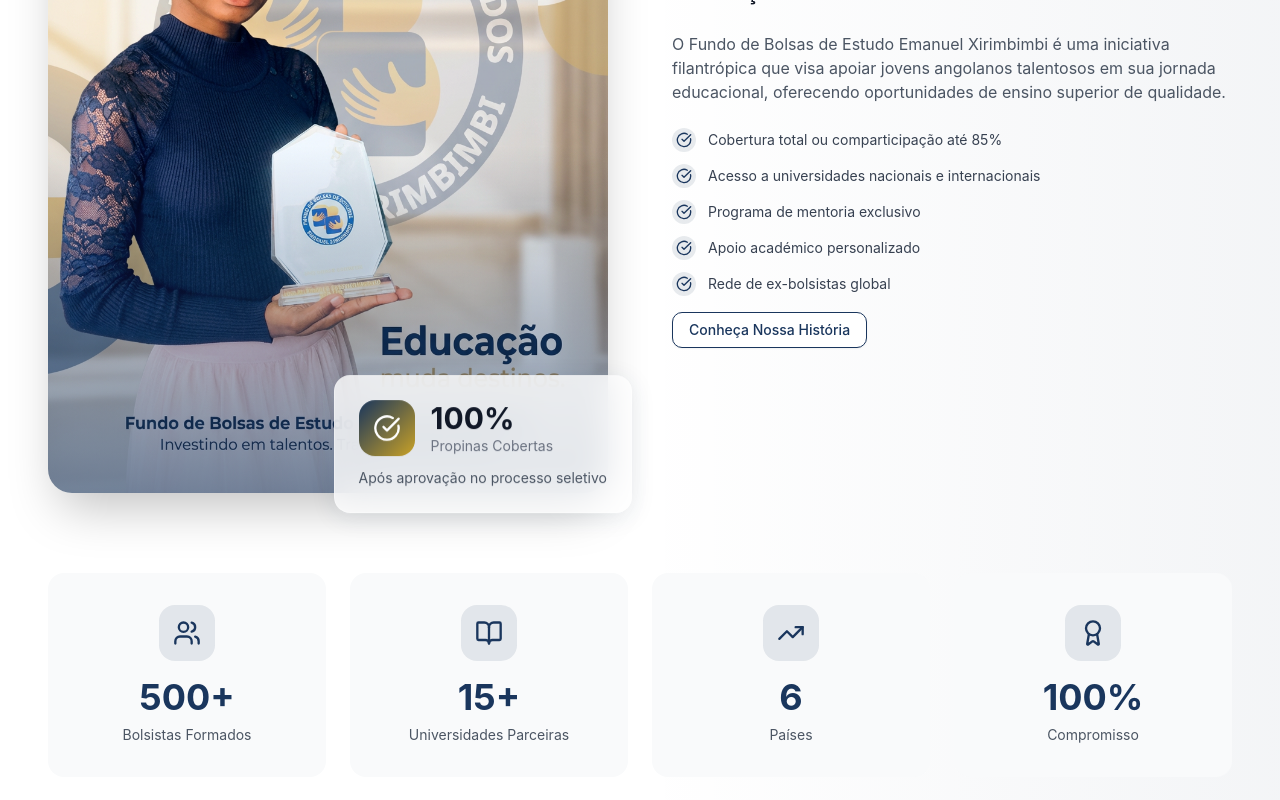
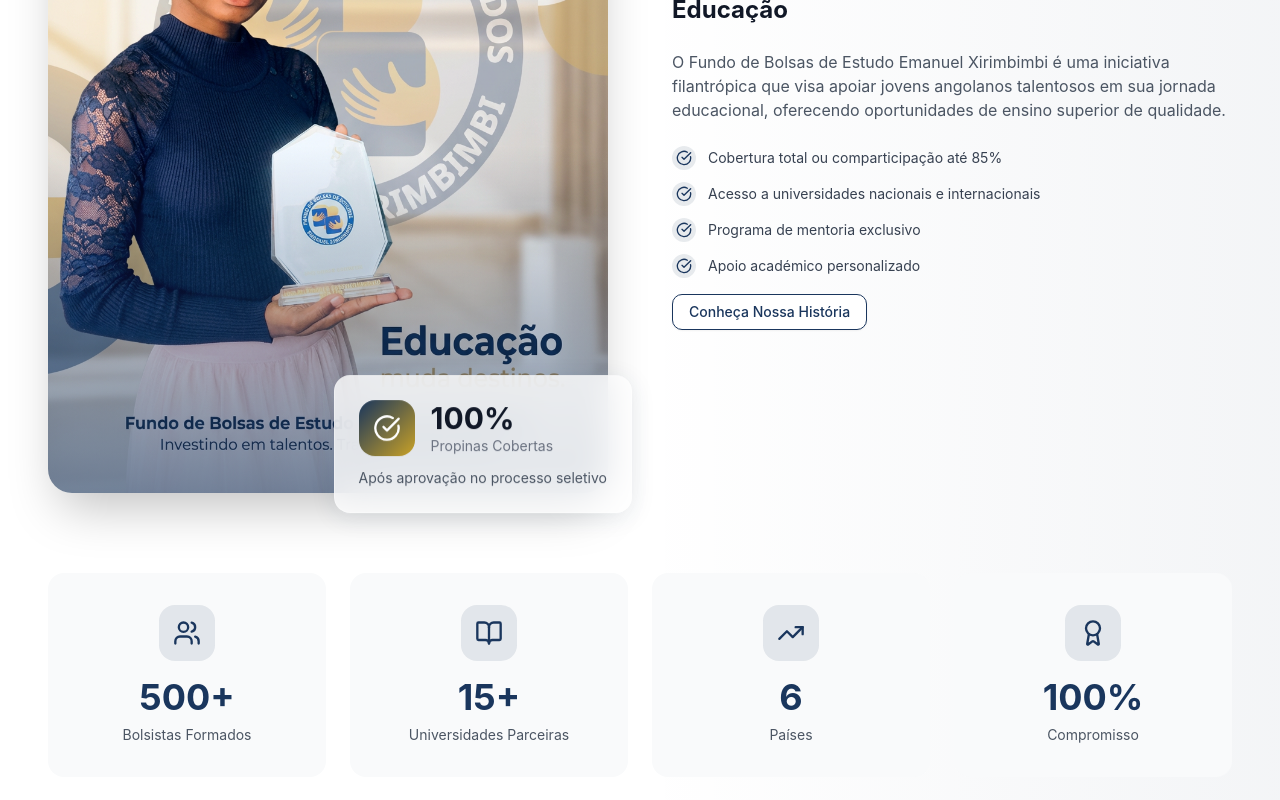
Before and after one commit to Mario3902/front-fubex, a React (Vite) app: page / in a window 1280 px wide. Shown: the part 1300-2100 px from the top of the page. Built offline with nearby package versions, Linux system fonts and the light colour scheme.

Commit message:
atualizacao no front

```diff
--- a/src/sections/About.tsx
+++ b/src/sections/About.tsx
@@ -101,7 +101,7 @@
                   'Acesso a universidades nacionais e internacionais',
                   'Programa de mentoria exclusivo',
                   'Apoio académico personalizado',
-                  'Rede de ex-bolsistas global',
+
                 ].map((item, index) => (
                   <li key={index} className="flex items-center gap-2 md:gap-3">
                     <div className="w-5 h-5 md:w-6 md:h-6 rounded-full bg-[#1a365d]/10 flex items-center justify-center flex-shrink-0">
```
